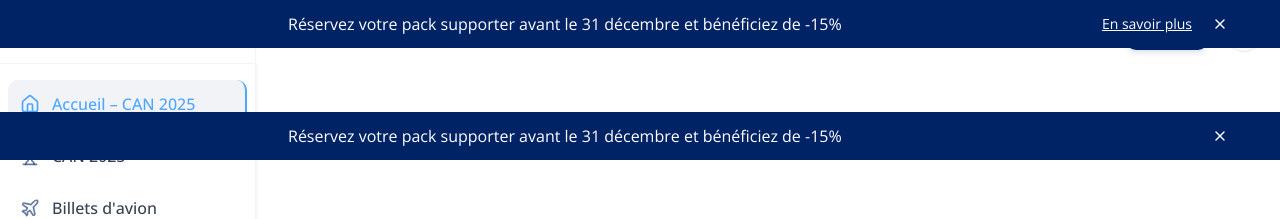
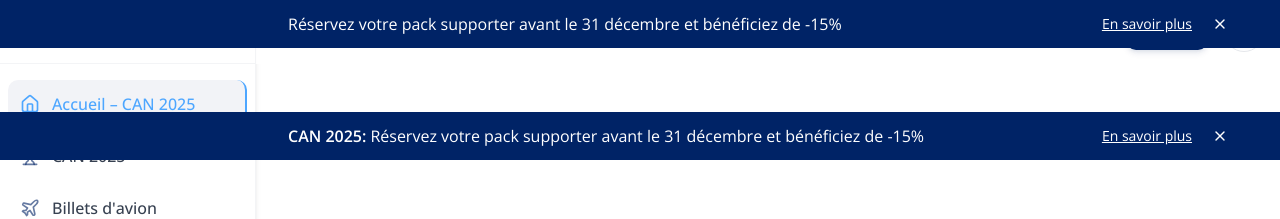
Before and after one commit to Cherif0104/elti-voyages-afrika, a React (Vite) app: page / in a window 1280 px wide. Shown: the top 219 px of the page. Built offline with nearby package versions, Linux system fonts and the light colour scheme.

Commit message:
Fix: PromotionBanner prop error
The `PromotionBanner` component in `Index.tsx` was passing incorrect props. The fix updates the props passed to match the `PromotionBannerProps` interface.

```diff
--- a/src/components/PromotionBanner.tsx
+++ b/src/components/PromotionBanner.tsx
@@ -8,12 +8,30 @@ interface PromotionBannerProps {
   text: string;
   ctaText: string;
   ctaUrl: string;
+  title?: string;         // Added optional title prop
+  linkText?: string;      // Added optional linkText prop
+  linkUrl?: string;       // Added optional linkUrl prop
+  active?: boolean;       // Added optional active prop
 }
 
-const PromotionBanner = ({ text, ctaText, ctaUrl }: PromotionBannerProps) => {
-  const [isVisible, setIsVisible] = useState(true);
+const PromotionBanner = ({
+  text,
+  ctaText,
+  ctaUrl,
+  title,
+  linkText,
+  linkUrl,
+  active = true
+}: PromotionBannerProps) => {
+  const [isVisible, setIsVisible] = useState(active);
 
+  // If banner is closed or active is false, don't render
   if (!isVisible) return null;
+
+  // Use the appropriate props, with fallbacks
+  const displayText = text;
+  const displayCtaText = linkText || ctaText;
+  const displayCtaUrl = linkUrl || ctaUrl;
 
   return (
     <motion.div
@@ -23,14 +41,17 @@ const PromotionBanner = ({ text, ctaText, ctaUrl }: PromotionBannerProps) => {
       className="bg-primary text-white py-3 px-4 relative z-50 text-center lg:pl-64"
     >
       <div className="container mx-auto flex items-center justify-center sm:justify-between">
-        <p className="text-sm md:text-base">{text}</p>
+        <p className="text-sm md:text-base">
+          {title && <span className="font-semibold mr-1">{title}:</span>}
+          {displayText}
+        </p>
 
         <div className="hidden sm:flex items-center gap-4">
           <Link
-            to={ctaUrl}
+            to={displayCtaUrl}
             className="underline text-white hover:text-white/80 text-sm whitespace-nowrap"
           >
-            {ctaText}
+            {displayCtaText}
           </Link>
 
           <button
```
